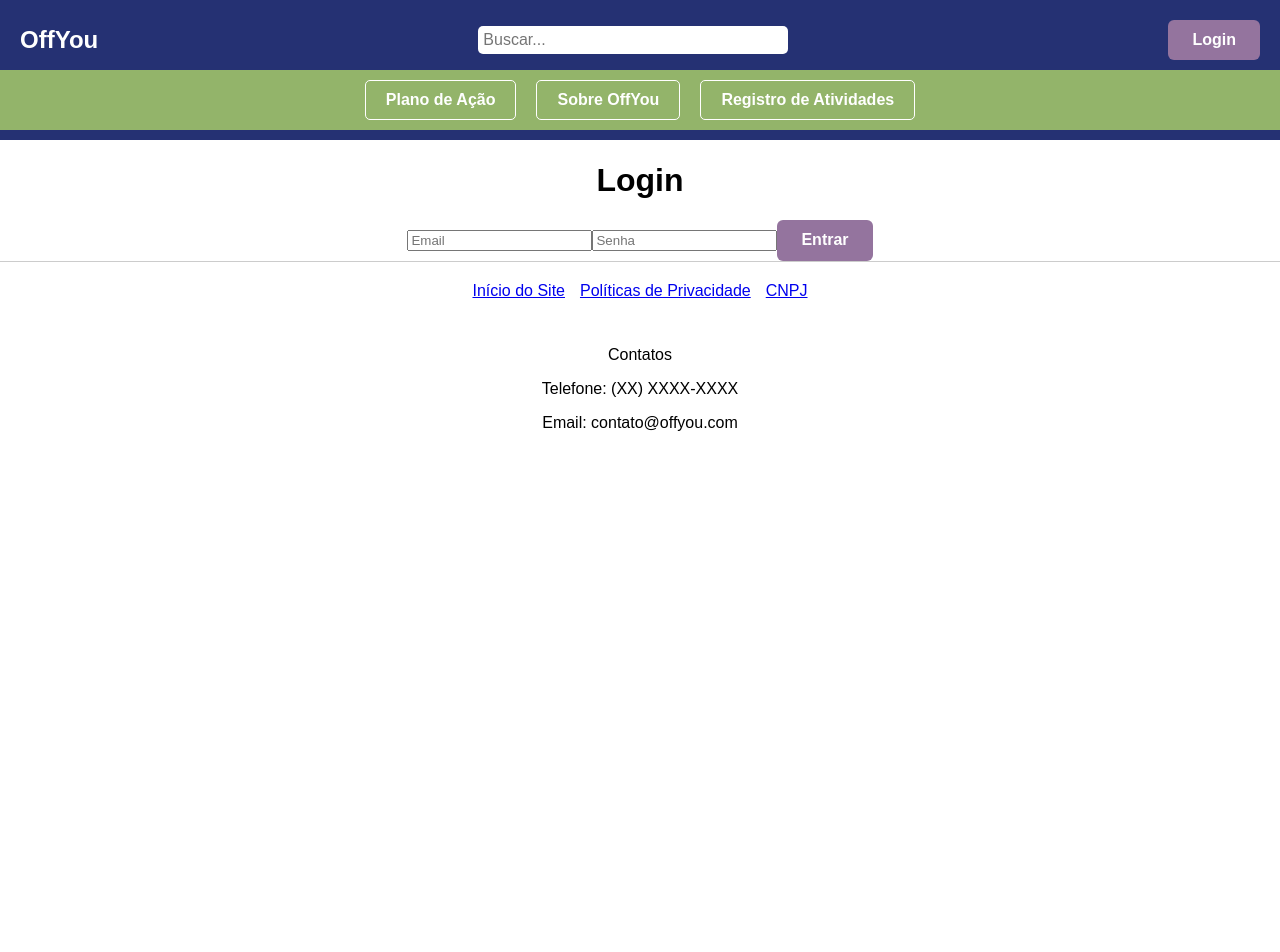
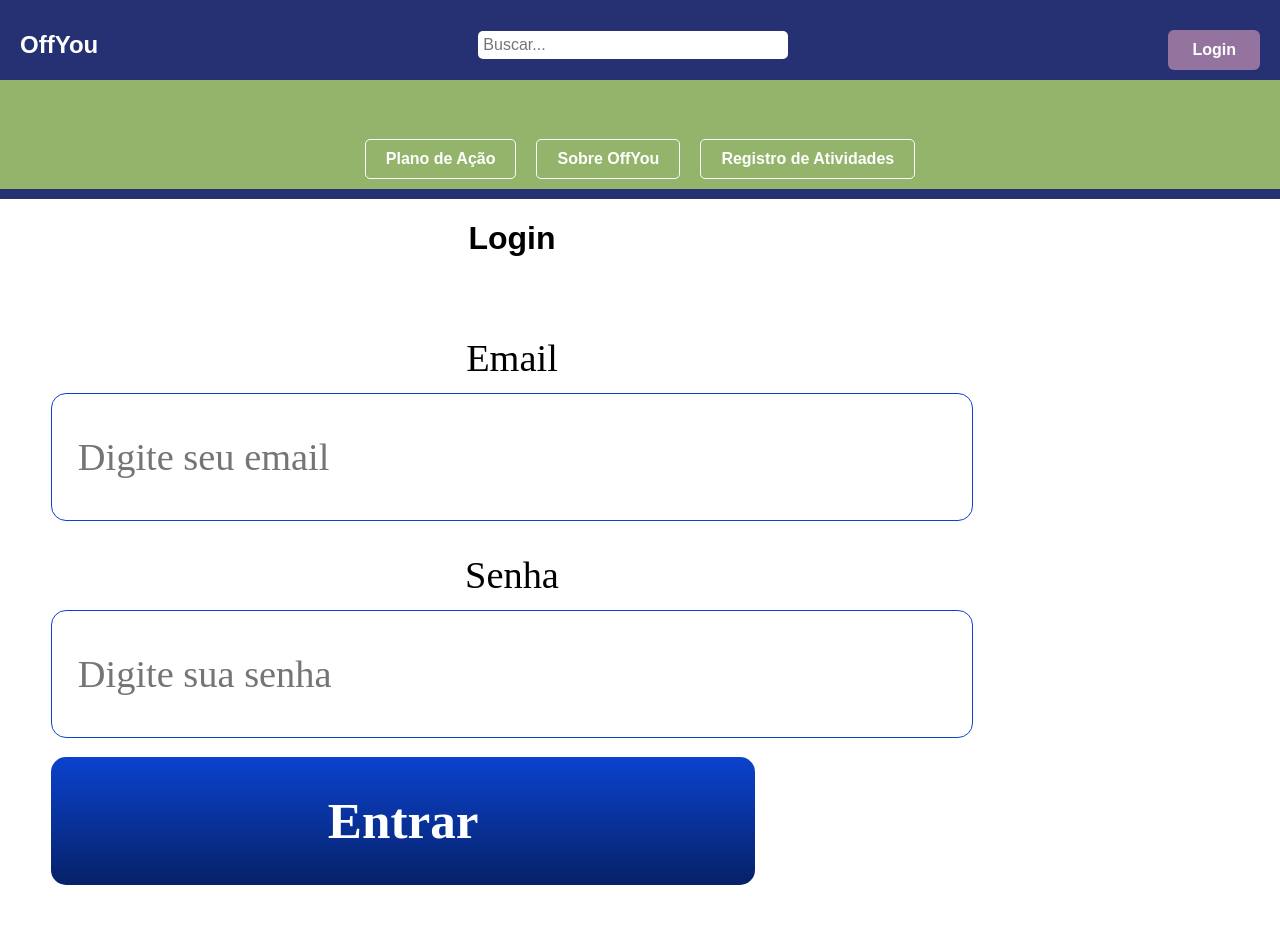
Before and after one commit to estephgermana/off-you, a React (Create React App) app in the folder frontend/: page /login in a window 1280 px wide. Shown: the top 952 px of the page. Before the commit the page ends 800 px from the top, so only its background shows below. Built offline with nearby package versions, Linux system fonts and the light colour scheme.

Commit message:
adicionando a tela de cadastro e recuperação de senha

```diff
--- a/frontend/src/App.tsx
+++ b/frontend/src/App.tsx
@@ -8,9 +8,13 @@ import './styles/Header.css';
 
 import Home from './pages/Home';
 import Login from './pages/Login';
+import RecuperarSenha from './pages/RecuperarSenha';
+import Cadastro from './pages/Cadastro';
 import Questionario from './pages/Questionario';
 import PlanoDeAcao from './pages/PlanoDeAcao';
-import RegistroAtividade from './pages/RegistroAtividade' ;
+import RegistroAtividade from './pages/RegistroAtividade';
+
+// Remova a primeira declaração de App e mantenha apenas a segunda
 
 const App: React.FC = () => {
   return (
@@ -21,10 +25,11 @@ const App: React.FC = () => {
           <Routes>
             <Route path="/" element={<Home />} />
             <Route path="/login" element={<Login />} />
+            <Route path="/recuperar-senha" element={<RecuperarSenha />} /> {/* Rota para recuperação de senha */}
+            <Route path="/cadastro" element={<Cadastro />} />
             <Route path="/questionario" element={<Questionario />} />
             <Route path="/plano-de-acao" element={<PlanoDeAcao />} />
             <Route path="/registro-de-atividades" element={<RegistroAtividade />} />
-
           </Routes>
         </main>
         <Footer />
--- a/frontend/src/components/Footer.tsx
+++ b/frontend/src/components/Footer.tsx
@@ -1,4 +1,3 @@
-// src/components/Footer.tsx
 import React from 'react';
 import { Link } from 'react-router-dom';
 import '../styles/Footer.css';
@@ -10,13 +9,8 @@ const Footer: React.FC = () => {
         <div className="footer-buttons">
           <Link to="/" className="footer-btn">Início do Site</Link>
           <Link to="/politicas-de-privacidade" className="footer-btn">Políticas de Privacidade</Link>
-          <Link to="/cnpj" className="footer-btn">CNPJ</Link>
-        </div>
-
-        <div className="footer-contact">
-          <p>Contatos</p>
-          <p>Telefone: (XX) XXXX-XXXX</p>
-          <p>Email: contato@offyou.com</p>
+          <a href="email:contato@offyou.com" className="footer-btn">contato@offyou.com</a> {/* Corrigido */}
+          <a href="telefone:+XXXXXXXXXXXX" className="footer-btn">(XX) XXXX-XXXX</a> {/* Corrigido */}
         </div>
       </div>
     </footer>
--- /dev/null
+++ b/frontend/src/pages/Cadastro.tsx
@@ -0,0 +1,89 @@
+// src/pages/Cadastro.tsx
+import React, { useState } from 'react';
+import '../styles/Cadastro.css'; // Crie esse CSS ou aproveite o que já tem
+
+const Cadastro: React.FC = () => {
+  const [nome, setNome] = useState('');
+  const [email, setEmail] = useState('');
+  const [senha, setSenha] = useState('');
+  const [confirmarSenha, setConfirmarSenha] = useState('');
+  const [error, setError] = useState('');
+
+  const handleCadastro = () => {
+    // Verificar se todos os campos foram preenchidos
+    if (!nome || !email || !senha || !confirmarSenha) {
+      setError('Por favor, preencha todos os campos.');
+      return;
+    }
+
+    // Verificar se as senhas coincidem
+    if (senha !== confirmarSenha) {
+      setError('As senhas não coincidem.');
+      return;
+    }
+
+    // Limpar erro caso tudo esteja correto
+    setError('');
+
+    // Cadastro realizado com sucesso (substitua por lógica real, como uma chamada à API)
+    console.log('Cadastro realizado:', { nome, email });
+    // Aqui você pode chamar uma API ou redirecionar o usuário
+  };
+
+  return (
+    <div className="border-container-cadastro">
+      <div className="container-cadastro">
+        <h1>Cadastro</h1>
+        <form>
+          {error && <div className="error-message">{error}</div>}
+
+          <label htmlFor="nome">Nome</label>
+          <input
+            type="text"
+            id="nome"
+            placeholder="Digite seu nome"
+            value={nome}
+            onChange={(e) => setNome(e.target.value)}
+          />
+
+          <label htmlFor="email">Email</label>
+          <input
+            type="email"
+            id="email"
+            placeholder="Digite seu email"
+            value={email}
+            onChange={(e) => setEmail(e.target.value)}
+          />
+
+          <label htmlFor="senha">Senha</label>
+          <input
+            type="password"
+            id="senha"
+            placeholder="Digite sua senha"
+            value={senha}
+            onChange={(e) => setSenha(e.target.value)}
+          />
+
+          <label htmlFor="confirmarSenha">Confirmar Senha</label>
+          <input
+            type="password"
+            id="confirmarSenha"
+            placeholder="Confirme sua senha"
+            value={confirmarSenha}
+            onChange={(e) => setConfirmarSenha(e.target.value)}
+          />
+
+          <button
+            type="button"
+            className="submit"
+            onClick={handleCadastro}
+          >
+            Cadastrar
+          </button>
+        </form>
+      </div>
+    </div>
+  );
+};
+
+export default Cadastro;
--- a/frontend/src/pages/Login.tsx
+++ b/frontend/src/pages/Login.tsx
@@ -1,35 +1,72 @@
 // src/pages/Login.tsx
 import React, { useState } from 'react';
+import { useNavigate } from 'react-router-dom';
+import '../styles/Login.css'; // ajuste o caminho conforme a estrutura do seu projeto
 
 const Login: React.FC = () => {
   const [email, setEmail] = useState('');
   const [senha, setSenha] = useState('');
+  const navigate = useNavigate();
 
   const handleLogin = () => {
-    // Lógica de login aqui
     console.log('Logado com sucesso!', email);
   };
 
+  const handleEsqueceuSenha = () => {
+    navigate('/recuperar-senha');
+  };
+
+  const handleCadastro = () => {
+    navigate('/cadastro');
+  };
+
   return (
-    <div>
+
+      <div className="border-container-login">
+        <div className="container-login">
           <h1>Login</h1>
-      <form>
+
+          <form className="container-email-senha">
+            <label htmlFor="email">Email</label>
             <input
               type="email"
-          placeholder="Email"
+              id="email"
+              placeholder="Digite seu email"
               value={email}
               onChange={(e) => setEmail(e.target.value)}
             />
+
+            <label htmlFor="senha">Senha</label>
             <input
               type="password"
-          placeholder="Senha"
+              id="senha"
+              placeholder="Digite sua senha"
               value={senha}
               onChange={(e) => setSenha(e.target.value)}
             />
-        <button type="button" onClick={handleLogin}>Entrar</button>
+
+            {/* Botão Entrar */}
+            <button
+              type="button"
+              className="submit"
+              onClick={handleLogin}
+            >
+              Entrar
+            </button>
           </form>
+
+          <p>
+            <button onClick={handleEsqueceuSenha} style={{ background: 'none', border: 'none', color: 'blue', cursor: 'pointer' }}>
+              Esqueceu a senha?
+            </button>
+          </p>
+          <p>
+            <button onClick={handleCadastro} style={{ background: 'none', border: 'none', color: 'blue', cursor: 'pointer' }}>
+              Não tem login? Cadastre-se
+            </button>
+          </p>
+        </div>
       </div>
   );
-};
-
+}
 export default Login;
--- /dev/null
+++ b/frontend/src/pages/RecuperarSenha.tsx
@@ -0,0 +1,48 @@
+// src/pages/RecuperarSenha.tsx
+import React, { useState } from 'react';
+
+const RecuperarSenha: React.FC = () => {
+  const [email, setEmail] = useState('');
+  const [message, setMessage] = useState('');
+
+  const handleRecuperarSenha = () => {
+    if (!email) {
+      setMessage('Por favor, insira seu e-mail.');
+      return;
+    }
+
+    // Lógica para enviar o link de recuperação de senha
+    console.log('Enviando link de recuperação para o e-mail:', email);
+
+    // Simulando a mensagem de sucesso
+    setMessage('Link de recuperação enviado para o seu e-mail.');
+  };
+
+  return (
+    <div className="container-recuperar-senha">
+      <h1>Recuperação de Senha</h1>
+      <form>
+        {message && <div className="message">{message}</div>}
+
+        <label htmlFor="email">Email</label>
+        <input
+          type="email"
+          id="email"
+          placeholder="Digite seu e-mail"
+          value={email}
+          onChange={(e) => setEmail(e.target.value)}
+        />
+
+        <button
+          type="button"
+          className="submit"
+          onClick={handleRecuperarSenha}
+        >
+          Enviar Link de Recuperação
+        </button>
+      </form>
+    </div>
+  );
+};
+
+export default RecuperarSenha;
--- /dev/null
+++ b/frontend/src/styles/Cadastro.css
@@ -0,0 +1,53 @@
+.border-container-cadastro {
+    display: flex;
+    justify-content: center;
+    align-items: center;
+    padding: 40px;
+    background-color: #f8f8f8;
+    min-height: 100vh;
+  }
+
+  .container-cadastro {
+    background-color: white;
+    padding: 32px;
+    border-radius: 8px;
+    box-shadow: 0 0 12px rgba(0,0,0,0.1);
+    width: 100%;
+    max-width: 400px;
+  }
+
+  .container-cadastro h1 {
+    text-align: center;
+    margin-bottom: 24px;
+  }
+
+  .container-cadastro form {
+    display: flex;
+    flex-direction: column;
+  }
+
+  .container-cadastro label {
+    margin-top: 12px;
+    font-weight: bold;
+  }
+
+  .container-cadastro input {
+    padding: 8px;
+    margin-top: 4px;
+    border: 1px solid #ccc;
+    border-radius: 4px;
+  }
+
+  .submit {
+    margin-top: 24px;
+    background-color: #4a4e69;
+    color: white;
+    padding: 12px;
+    border: none;
+    border-radius: 6px;
+    cursor: pointer;
+  }
+
+  .submit:hover {
+    background-color: #373b58;
+  }
--- /dev/null
+++ b/frontend/src/styles/Login.css
@@ -0,0 +1,151 @@
+
+.container-login{
+    width: 80vw !important;
+    height: auto !important;
+    padding-bottom: 6vw !important;
+
+  }
+  .container-email-senha{
+
+    width: 55vw !important;
+
+  }
+  .toggle-password {
+    left: 62vw !important;
+    bottom: 4vw !important;
+  }
+  .toggle-password img{
+    width: 5vw !important;
+  }
+  .container-email-senha {
+    width: 90% !important;
+    margin: 4vw !important;
+
+
+  }
+  .container-email-senha input{
+    width: 100% !important;
+  height: 10vw !important;
+  padding: 0vw 2vw !important;
+  font-size: 3vw !important;
+
+  }
+  .container-email-senha label{
+    font-size: 3vw !important;
+  }
+  .container-login .submit{
+    width: 55vw !important;
+    height: 10vw !important;
+    font-size: 4vw !important;
+
+  }
+  .container-login p, a{
+    font-size: 3vw !important;
+    margin-top: 3vw !important;
+  }
+
+
+
+  .container-all-login{
+    margin-top: 6vw;
+    display:flex;
+    flex-direction: column;
+    align-items: center;
+    width: 100%;
+   }
+
+   .logo-container{
+       width: 12vw;
+       height: 5vw;
+       background-color: #0b42ce;
+       border-radius: 15px;
+       margin: 0vw 0vw 2vw 0vw;
+       display: flex;
+       align-items: center;
+       justify-content: center;
+   }
+   .logo-container img{
+    height: 90%;
+
+   }
+   .container-login{
+       width: 35vw;
+       height: 28vw;
+       border-radius: 35px;
+       background-color: white;
+       display: flex;
+       flex-direction: column;
+       align-items: center;
+       justify-content: center;
+   }
+   .container-email-senha{
+       display: flex;
+       flex-direction: column;
+       align-items: left;
+       justify-content: center;
+       width: 30vw;
+       position: relative;
+   }
+   .container-email-senha input{
+       width: 100%;
+     border: 1px solid #0b42ce;
+     border-radius: 15px;
+     height: 3vw;
+     margin: 0.5vw 0vw;
+     margin-bottom: 2vw;
+     transition: 0.5s;
+     font-family: Montserrat-regular;
+     font-size: 1.0vw;
+     padding: 0vw 1vw;
+     box-sizing: border-box;
+
+   }
+   .container-email-senha input:nth-of-type(2){
+    width: 90%;
+  }
+   .container-email-senha input:focus{
+       outline: none;
+       border: 1px solid #020e2b;
+       transition: 0.5s;
+     }
+   .container-email-senha label{
+       font-family: Montserrat-Bold;
+       font-size: 1.3vw;
+       margin: 0.5vw 1vw;
+   }
+   .container-login .submit{
+     width: 22vw;
+     height: 3vw;
+     background: linear-gradient( to bottom, #0b42ce,#062168);
+     border: none;
+     border-radius: 15px;
+     color: white;
+     font-family: Montserrat-Bold;
+     font-size: 1.5vw;
+     cursor: pointer;
+     transition: 1s;
+     margin-top: -0.5vw;
+     margin-bottom: 0.5vw;
+   }
+   .container-login button:focus{
+       transition: 1s;
+       background: white;
+       color: #0b42ce ;
+     }
+     .container-login p, a{
+       font-family: Montserrat-regular;
+       font-size: 1vw;
+       margin-top: 0.5vw;
+       margin-bottom: 0vw;
+     }
+    .toggle-password{
+      position: absolute;
+      background-color: white;
+      bottom: 3vw;
+      left: 28.5vw;
+      border: none;
+      cursor: pointer;
+      display: flex;
+      align-items: center;
+      justify-content: center;
+    }
```
Lines whose indentation alone changed are shown as unchanged.
